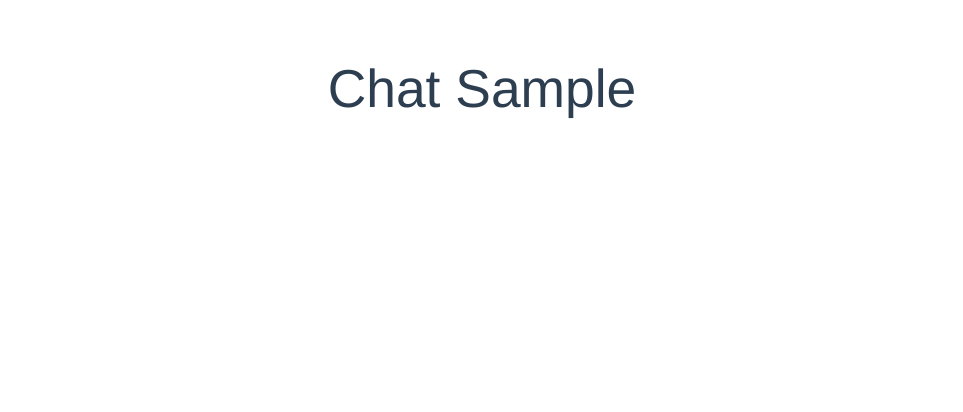
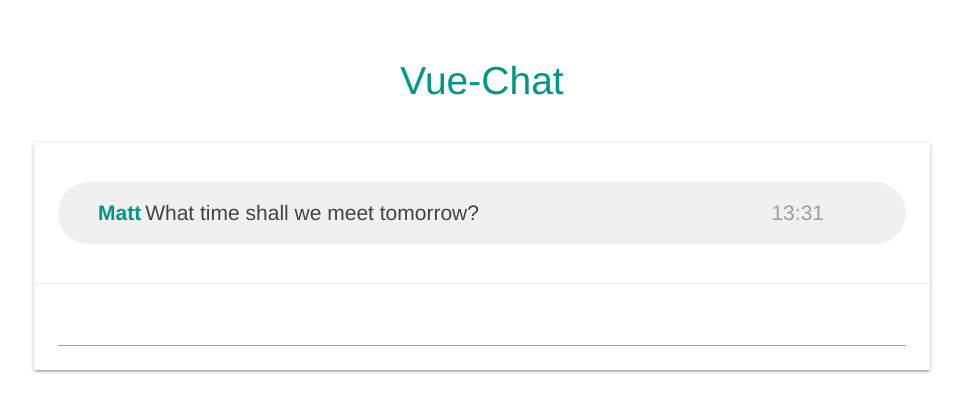
Before and after one commit to mattegerton/vue-firebase-chat-app, a Vue app: page /#/ in a window 1280 px wide. Both pictures are taken after typing "Sample" into the empty fields and a click on the button "ENTER CHAT". Shown: the top 412 px of the page, without its empty margins (158-1121 px from the left). Built offline with nearby package versions, Linux system fonts and the light colour scheme.

Commit message:
add NewMessage component

```diff
--- a/src/components/Chat.vue
+++ b/src/components/Chat.vue
@@ -1,13 +1,31 @@
 <template>
   <div class="chat container">
-    <h2>Chat {{ this.name }}</h2>
+    <h2 class="center teal-text">Vue-Chat</h2>
+    <div class="card">
+      <div class="card-content">
+        <ul class="messages">
+          <li>
+            <span class="teal-text name">Matt</span>
+            <span class="grey-text text-darken-3">What time shall we meet tomorrow?</span>
+            <span class="grey-text time">13:31</span>
+          </li>
+        </ul>
+      </div>
+      <div class="card-action">
+        <NewMessage/>
+      </div>
+    </div>
   </div>
 </template>
 
 <script>
+import NewMessage from "@/components/NewMessage.vue";
 export default {
   name: "Chat",
   props: ["name"],
+  components: {
+    NewMessage
+  },
   data() {
     return {};
   }
@@ -15,4 +33,35 @@
 </script>
 
 <style scoped>
+.chat h2 {
+  font-size: 2.6em;
+  margin-bottom: 40px;
+}
+
+.chat {
+  text-align: left;
+}
+
+.chat li {
+  background: rgb(240, 240, 240);
+  padding: 1em;
+  padding-left: 40px;
+  border-radius: 50px;
+}
+
+.chat span {
+  font-size: 1.4em;
+  margin-right: 4px;
+  vertical-align: -webkit-baseline-middle;
+}
+
+.chat .time {
+  display: block;
+  float: right;
+  padding-right: 3em;
+}
+
+.chat .name {
+  font-weight: bold;
+}
 </style>
--- /dev/null
+++ b/src/components/NewMessage.vue
@@ -0,0 +1,11 @@
+<template>
+  <div class="new-msg">
+    <input type="text">
+  </div>
+</template>
+
+<script>
+export default {
+  name: "NewMessage"
+};
+</script>
```
